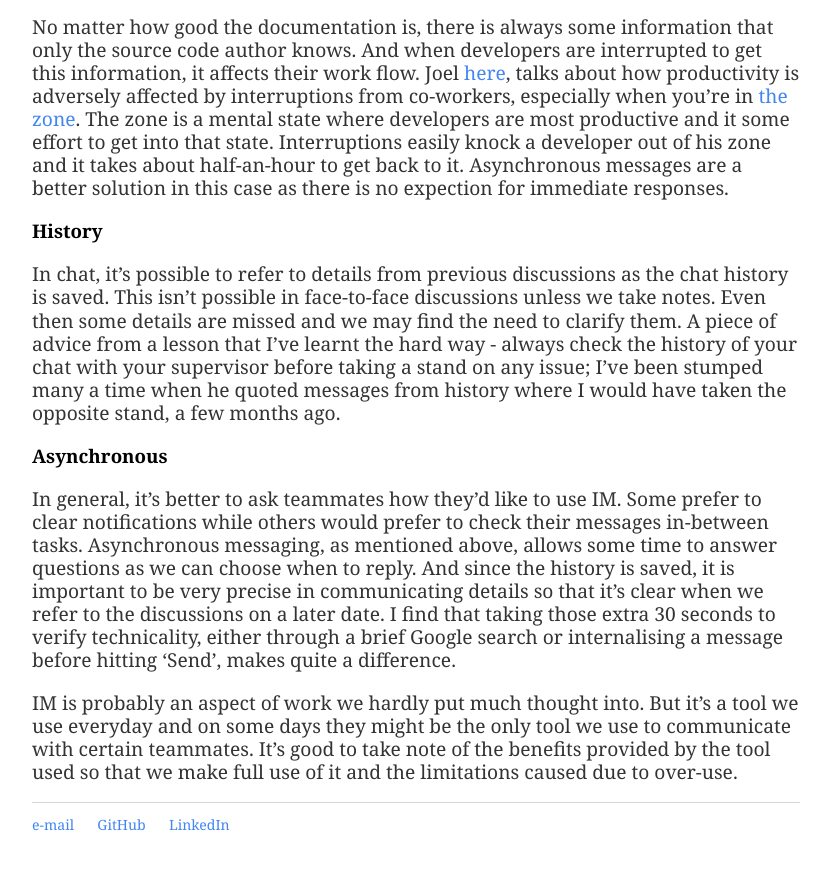
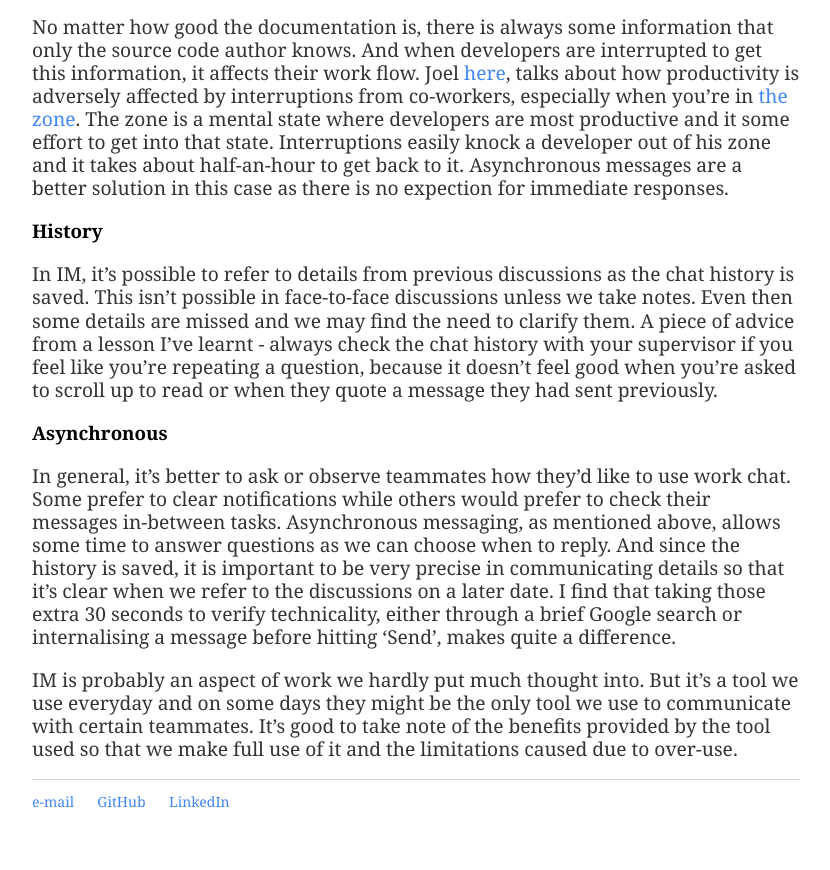
Before and after one commit to RaghavRamesh/RaghavRamesh.github.io, a Jekyll site: the page built from _posts/2016-11-21-instant-messaging-at-work.md, in a window 1280 px wide and 900 px high, scrolled down 1311 px. Shown: the top 870 px of the window, without its empty margins (224-1054 px from the left). Built offline with Jekyll 4.4.1, drawn with Linux system fonts in a browser that asks for light colours; comment, search, counter and statistics services are not loaded.

Commit message:
Updated IM at work post

```diff
--- a/_posts/2016-11-21-instant-messaging-at-work.md
+++ b/_posts/2016-11-21-instant-messaging-at-work.md
@@ -28,10 +28,10 @@ But it's not all bad, there are some useful benefits to using IM at work, someti
 No matter how good the documentation is, there is always some information that only the source code author knows. And when developers are interrupted to get this information, it affects their work flow. Joel [here](http://www.joelonsoftware.com/articles/fog0000000068.html), talks about how productivity is adversely affected by interruptions from co-workers, especially when you’re in [the zone](/blog/2016/10/24/the-zone.html). The zone is a mental state where developers are most productive and it some effort to get into that state. Interruptions easily knock a developer out of his zone and it takes about half-an-hour to get back to it. Asynchronous messages are a better solution in this case as there is no expection for immediate responses.
 
 ### History
-In chat, it’s possible to refer to details from previous discussions as the chat history is saved. This isn’t possible in face-to-face discussions unless we take notes. Even then some details are missed and we may find the need to clarify them. A piece of advice from a lesson that I've learnt the hard way - always check the history of your chat with your supervisor before taking a stand on any issue; I've been stumped many a time when he quoted messages from history where I would have taken the opposite stand, a few months ago.
+In IM, it’s possible to refer to details from previous discussions as the chat history is saved. This isn’t possible in face-to-face discussions unless we take notes. Even then some details are missed and we may find the need to clarify them. A piece of advice from a lesson I've learnt - always check the chat history with your supervisor if you feel like you're repeating a question, because it doesn't feel good when you're asked to scroll up to read or when they quote a message they had sent previously.
 
 ### Asynchronous
-In general, it's better to ask teammates how they'd like to use IM. Some prefer to clear notifications while others would prefer to check their messages in-between tasks.
+In general, it's better to ask or observe teammates how they'd like to use work chat. Some prefer to clear notifications while others would prefer to check their messages in-between tasks.
 Asynchronous messaging, as mentioned above, allows some time to answer questions as we can choose when to reply. And since the history is saved, it is important to be very precise in communicating details so that it's clear when we refer to the discussions on a later date. I find that taking those extra 30 seconds to verify technicality, either through a brief Google search or internalising a message before hitting 'Send', makes quite a difference.
 
 IM is probably an aspect of work we hardly put much thought into. But it's a tool we use everyday and on some days they might be the only tool we use to communicate with certain teammates. It's good to take note of the benefits provided by the tool used so that we make full use of it and the limitations caused due to over-use.
```
